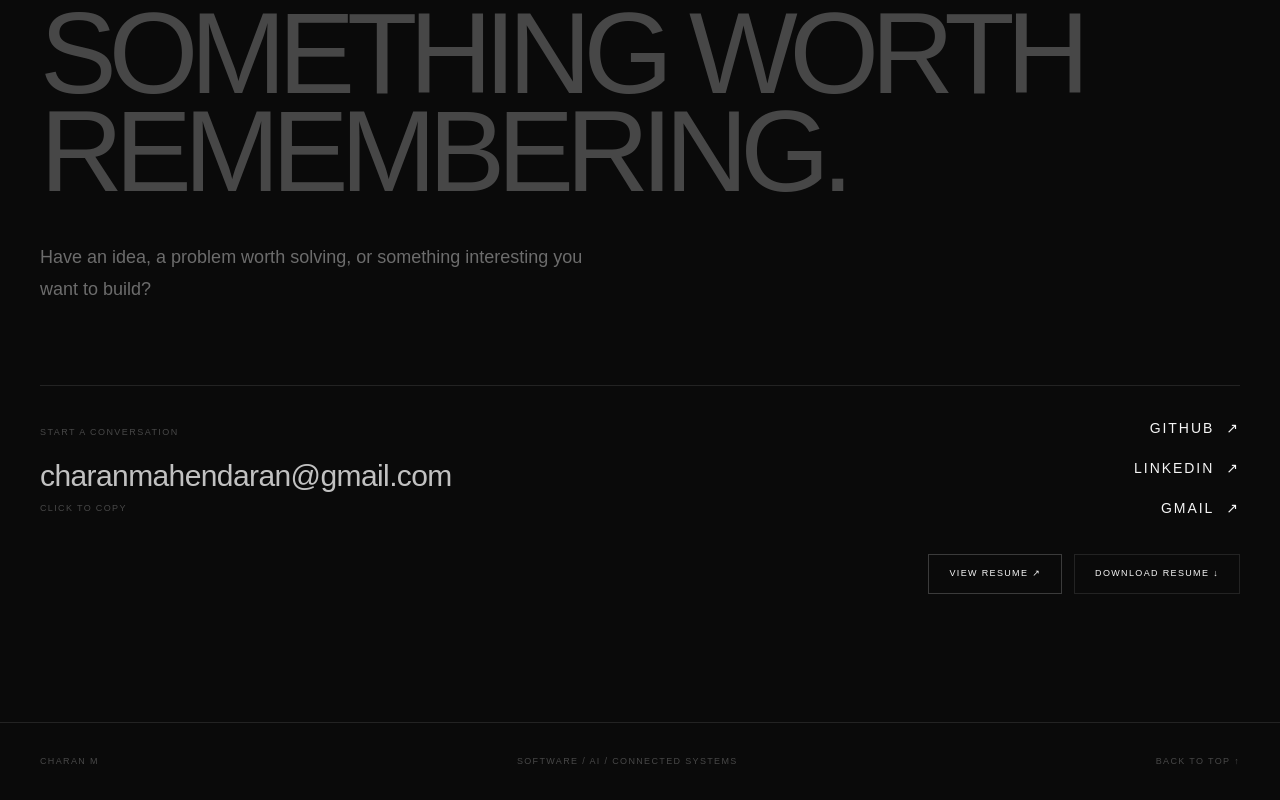
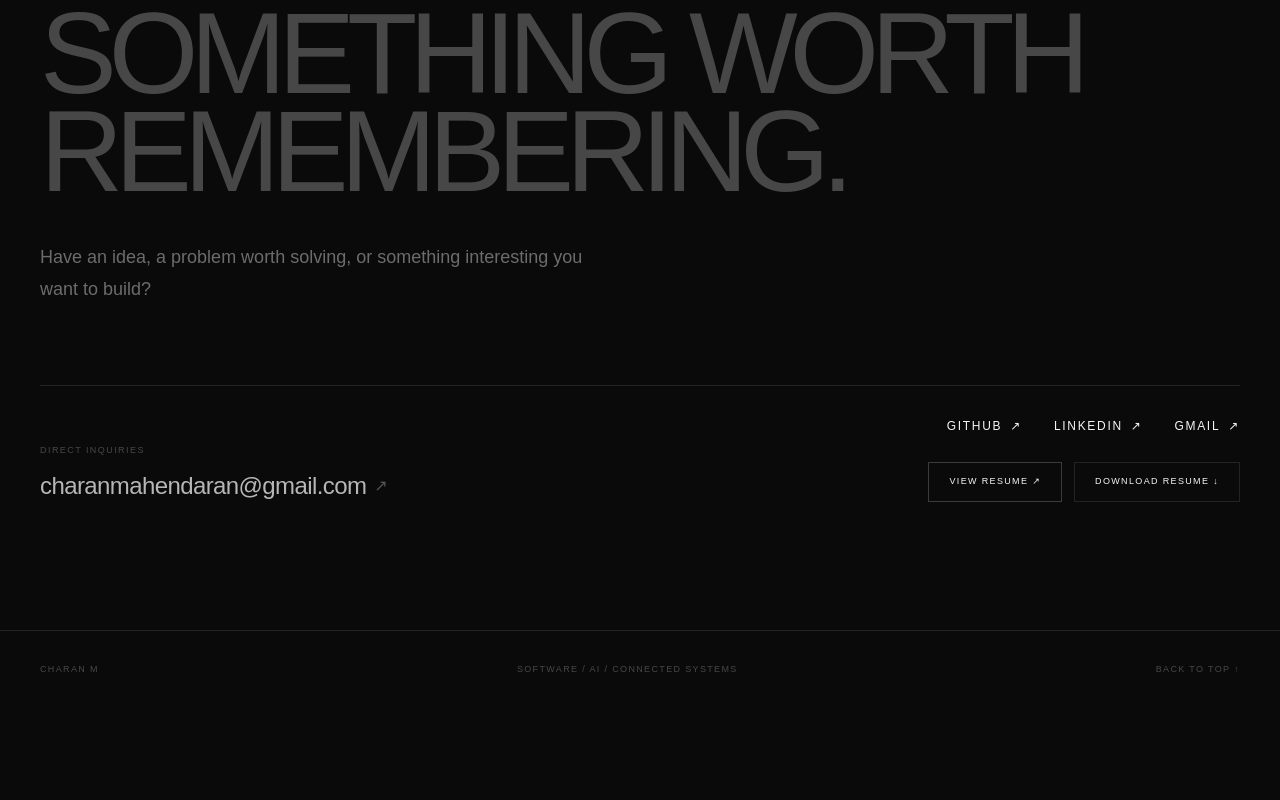
Before and after one commit to charanmahendaran/Portfolio, a Next.js app: page / in a window 1280 px wide. Shown: the part 10330-11130 px from the top of the page. After the commit the page ends 11038 px from the top, so only its background shows below. Built offline with nearby package versions, Linux system fonts and the light colour scheme.

Commit message:
Refactor code structure for improved readability and maintainability

```diff
--- a/components/contact/Contact.tsx
+++ b/components/contact/Contact.tsx
@@ -23,6 +23,7 @@ export default function Contact() {
   return (
     <section id="contact" className="section min-h-[100svh]">
       <div className="container-main flex min-h-[70vh] flex-col justify-between">
+        {/* Main statement — unchanged */}
         <div>
           <span className="eyebrow">08 / Contact</span>
 
@@ -38,40 +39,54 @@ export default function Contact() {
           </p>
         </div>
 
-        <div className="mt-20 grid gap-12 border-t border-white/10 pt-8 md:grid-cols-2">
+        {/* Contact actions */}
+        <div className="mt-20 border-t border-white/10 pt-8">
+          <div className="grid gap-10 lg:grid-cols-[1fr_auto] lg:items-end lg:gap-16">
             {/* Email */}
-
             <div>
-            <span className="text-[9px] uppercase tracking-[0.16em] text-white/25">
-              Start a conversation
+              <span className="block text-[9px] uppercase tracking-[0.16em] text-white/25">
+                Direct inquiries
               </span>
 
               <button
                 type="button"
                 onClick={copyEmail}
-              className="group mt-4 block text-left"
+                className="group mt-3 flex items-center text-left"
+                aria-label="Copy email address"
               >
-              <span className="block text-xl tracking-[-0.02em] text-white/75 transition-transform duration-300 group-hover:translate-x-1 md:text-3xl">
+                <span className="text-xl tracking-[-0.025em] text-white/70 transition-all duration-300 group-hover:translate-x-1 group-hover:text-white md:text-2xl">
                   {email}
                 </span>
 
-              <span className="mt-2 block text-[9px] uppercase tracking-[0.15em] text-white/25">
-                {copied ? "Copied to clipboard" : "Click to copy"}
+                <span className="ml-2 text-white/30 transition-all duration-300 group-hover:-translate-y-0.5 group-hover:translate-x-0.5 group-hover:text-white">
+                  {copied ? "✓" : "↗"}
+                </span>
+
+                <span
+                  className={`ml-3 text-[9px] uppercase tracking-[0.14em] transition-all duration-300 ${
+                    copied
+                      ? "translate-x-0 opacity-100 text-white/50"
+                      : "pointer-events-none -translate-x-1 opacity-0"
+                  }`}
+                  aria-live="polite"
+                >
+                  Copied
                 </span>
               </button>
             </div>
 
-          {/* Links */}
-
-          <div className="flex flex-col gap-5 md:items-end">
+            {/* Links + Resume */}
+            <div className="flex flex-col gap-7 lg:items-end">
+              {/* Social links */}
+              <div className="flex flex-wrap gap-x-8 gap-y-4">
                 <a
                   href="https://github.com/charanmahendaran"
                   target="_blank"
                   rel="noreferrer"
-              className="group flex items-center gap-3 text-sm uppercase tracking-[0.14em] text-white/50 transition-colors hover:text-white"
+                  className="group flex items-center gap-2 text-xs uppercase tracking-[0.14em] text-white/45 transition-colors duration-300 hover:text-white"
                 >
                   GitHub
-              <span className="transition-transform group-hover:translate-x-1 group-hover:-translate-y-1">
+                  <span className="transition-transform duration-300 group-hover:-translate-y-0.5 group-hover:translate-x-0.5">
                     ↗
                   </span>
                 </a>
@@ -80,30 +95,32 @@ export default function Contact() {
                   href="https://www.linkedin.com/in/charanmahendaran/"
                   target="_blank"
                   rel="noreferrer"
-              className="group flex items-center gap-3 text-sm uppercase tracking-[0.14em] text-white/50 transition-colors hover:text-white"
+                  className="group flex items-center gap-2 text-xs uppercase tracking-[0.14em] text-white/45 transition-colors duration-300 hover:text-white"
                 >
                   LinkedIn
-              <span className="transition-transform group-hover:translate-x-1 group-hover:-translate-y-1">
+                  <span className="transition-transform duration-300 group-hover:-translate-y-0.5 group-hover:translate-x-0.5">
                     ↗
                   </span>
                 </a>
 
                 <a
-              href="mailto:charanmahendaran@gmail.com"
-              className="group flex items-center gap-3 text-sm uppercase tracking-[0.14em] text-white/50 transition-colors hover:text-white"
+                  href={`mailto:${email}`}
+                  className="group flex items-center gap-2 text-xs uppercase tracking-[0.14em] text-white/45 transition-colors duration-300 hover:text-white"
                 >
                   Gmail
-              <span className="transition-transform group-hover:translate-x-1 group-hover:-translate-y-1">
+                  <span className="transition-transform duration-300 group-hover:-translate-y-0.5 group-hover:translate-x-0.5">
                     ↗
                   </span>
                 </a>
+              </div>
 
-            <div className="mt-4 flex flex-wrap gap-3 md:justify-end">
+              {/* Resume */}
+              <div className="flex flex-wrap gap-3 lg:justify-end">
                 <a
                   href="/resume/Charan-Mahendaran-Resume.pdf"
                   target="_blank"
                   rel="noreferrer"
-                className="border border-white/20 px-5 py-3 text-[9px] uppercase tracking-[0.15em] text-white/60 transition-colors hover:border-white/50 hover:text-white"
+                  className="border border-white/20 px-5 py-3 text-[9px] uppercase tracking-[0.15em] text-white/60 transition-colors duration-300 hover:border-white/50 hover:text-white"
                 >
                   View Resume ↗
                 </a>
@@ -111,7 +128,7 @@ export default function Contact() {
                 <a
                   href="/resume/Charan-Mahendaran-Resume.pdf"
                   download
-                className="border border-white/10 px-5 py-3 text-[9px] uppercase tracking-[0.15em] text-white/40 transition-colors hover:border-white/40 hover:text-white"
+                  className="border border-white/10 px-5 py-3 text-[9px] uppercase tracking-[0.15em] text-white/40 transition-colors duration-300 hover:border-white/40 hover:text-white"
                 >
                   Download Resume ↓
                 </a>
@@ -119,6 +136,7 @@ export default function Contact() {
             </div>
           </div>
         </div>
+      </div>
     </section>
   );
 }
```
Also changed, not shown: 1 other file (tests, documents, lock files or other folders). Lines whose indentation alone changed are shown as unchanged.
